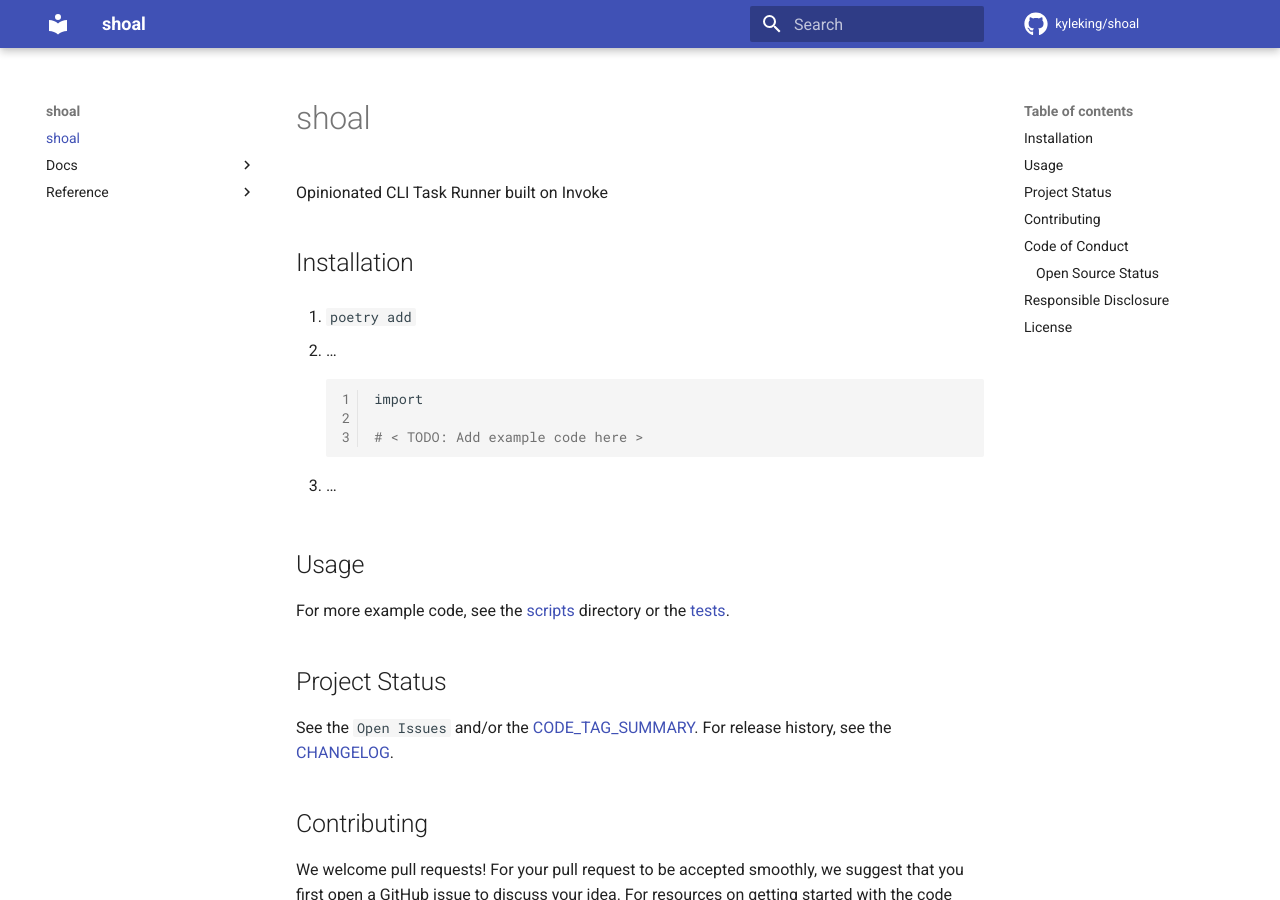
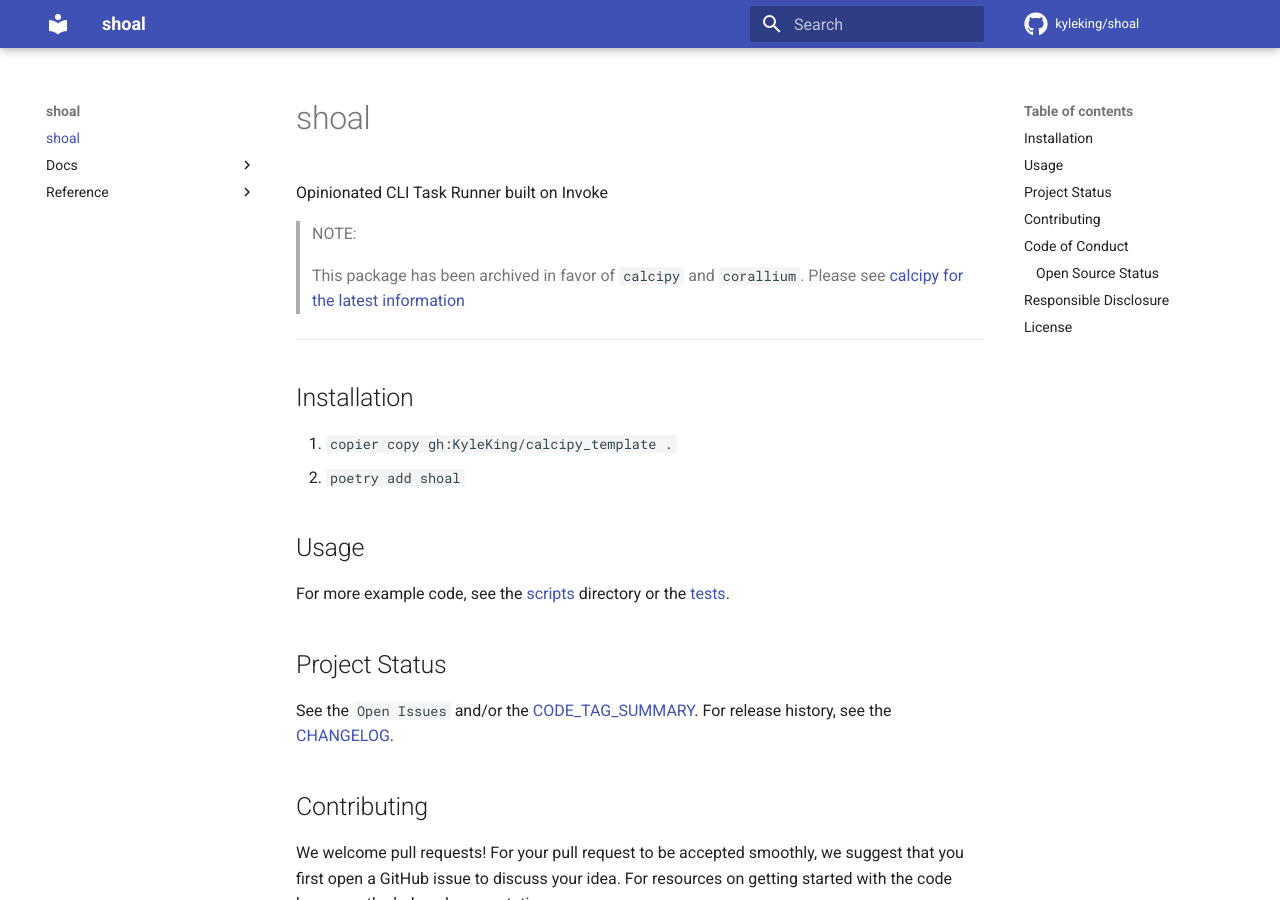
Before and after one commit to KyleKing/shoal, an MkDocs documentation site: the page built from docs/README.md, in a window 1280 px wide and 900 px high. Built offline with MkDocs 1.6.1 and Material for MkDocs 9.7.7, drawn with Linux system fonts in a browser that asks for light colours; comment, search, counter and statistics services are not loaded.

Commit message:
docs: add archive notice for final release

````diff
--- a/docs/README.md
+++ b/docs/README.md
@@ -2,19 +2,16 @@
 
 Opinionated CLI Task Runner built on Invoke
 
+> NOTE:
+>
+> This package has been archived in favor of `calcipy` and `corallium`. Please see [calcipy for the latest information](https://github.com/KyleKing/calcipy)
+
+______________________________________________________________________
+
 ## Installation
 
-1. `poetry add `
-
-1. ...
-
-    ```sh
-    import
-
-    # < TODO: Add example code here >
-    ```
-
-1. ...
+1. `copier copy gh:KyleKing/calcipy_template .`
+1. `poetry add shoal`
 
 ## Usage
 
--- a/pyproject.toml
+++ b/pyproject.toml
@@ -26,7 +26,7 @@ maintainers = []
 name = "shoal"
 readme = "docs/README.md"
 repository = "https://github.com/kyleking/shoal"
-version = "1.0.0rc0"
+version = "1.0.0"
 
 [tool.poetry.dependencies]
 python = "^3.8.12"
````
